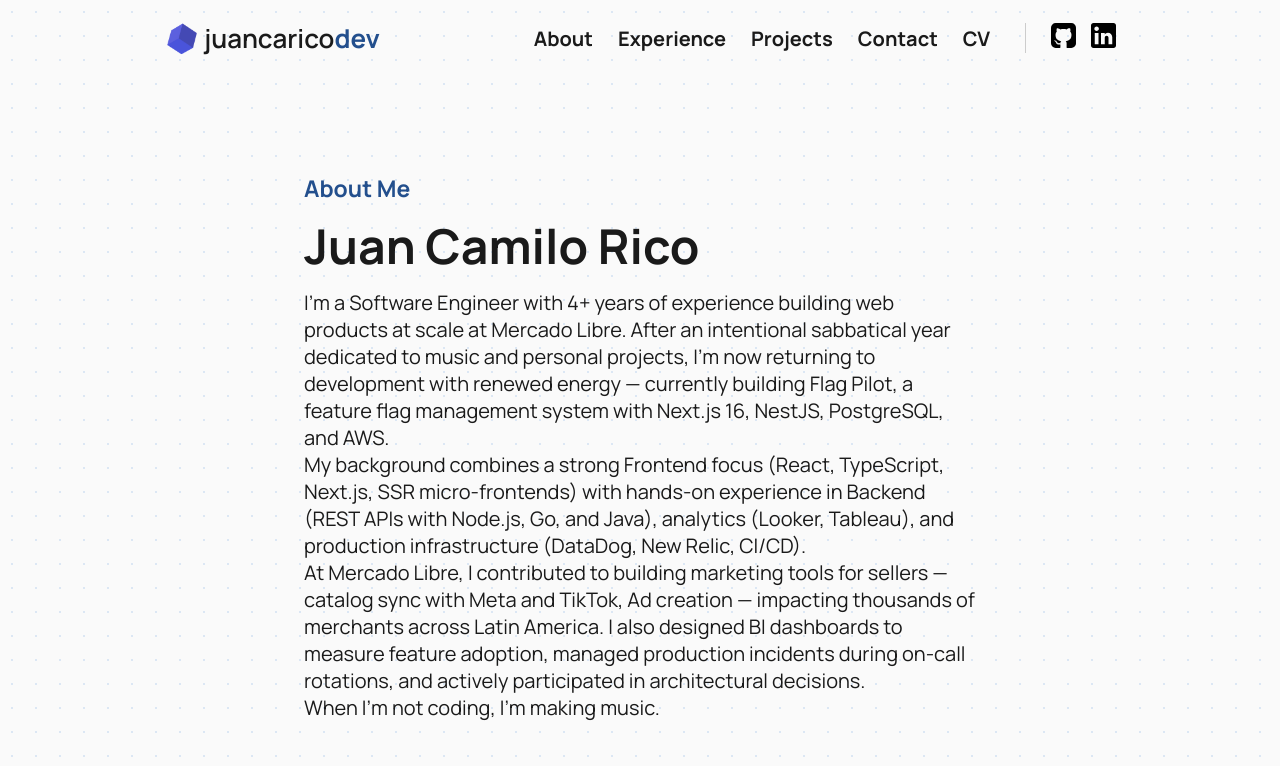
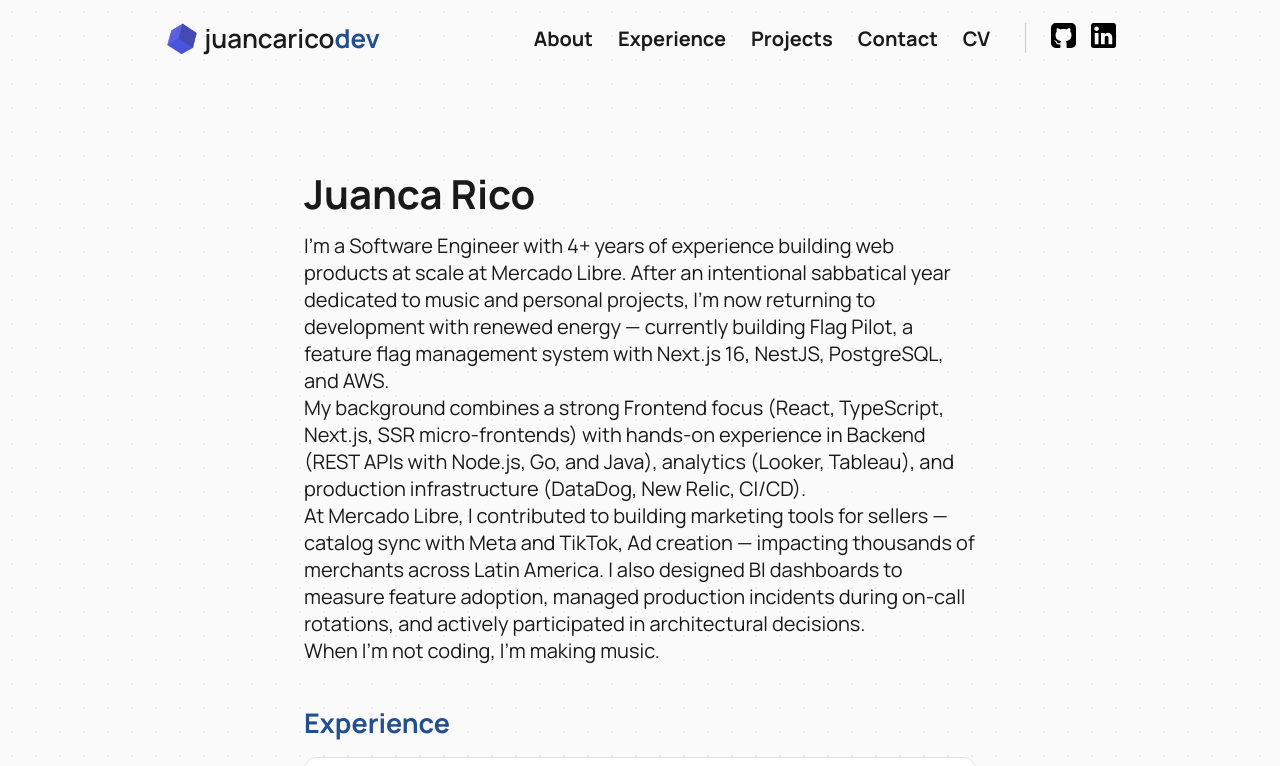
Before and after one commit to juancaricodev/website, a Next.js app: page / in a window 1280 px wide. Shown: the top 766 px of the page. Built offline with nearby package versions, Linux system fonts and the light colour scheme.

Commit message:
feat: refine About hero — Juanca Rico at 40px hero token, drop redundant section label

```diff
--- a/src/app/globals.css
+++ b/src/app/globals.css
@@ -42,6 +42,7 @@
 
   /* Typography scale */
   --font-size-display: 48px;
+  --font-size-hero: 40px;
   --font-size-h1: 32px;
   --font-size-h2: 24px;
   --font-size-h3: 20px;
--- a/src/components/About/About.module.css
+++ b/src/components/About/About.module.css
@@ -2,13 +2,8 @@
   margin-top: var(--space-3xl);
 }
 
-.title {
-  margin-bottom: var(--space-md);
-  color: var(--color-brand-600);
-}
-
 .name {
-  font-size: var(--font-size-display);
+  font-size: var(--font-size-hero);
   line-height: var(--line-height-display);
   color: var(--color-text-primary);
   margin-bottom: var(--space-md);
--- a/src/components/About/About.tsx
+++ b/src/components/About/About.tsx
@@ -3,8 +3,7 @@
 export default function About() {
   return (
     <section className={styles.section} id="about">
-      <h2 className={styles.title}>About Me</h2>
-      <h1 className={styles.name}>Juan Camilo Rico</h1>
+      <h1 className={styles.name}>Juanca Rico</h1>
       <p className={styles.content}>
         I'm a Software Engineer with 4+ years of experience building web
         products at scale at Mercado Libre. After an intentional sabbatical year
```
Also changed, not shown: openspec/changes/design-refresh-phase-2/design.md (+6 -2 lines), openspec/changes/design-refresh-phase-2/tasks.md (+6 -5 lines).
